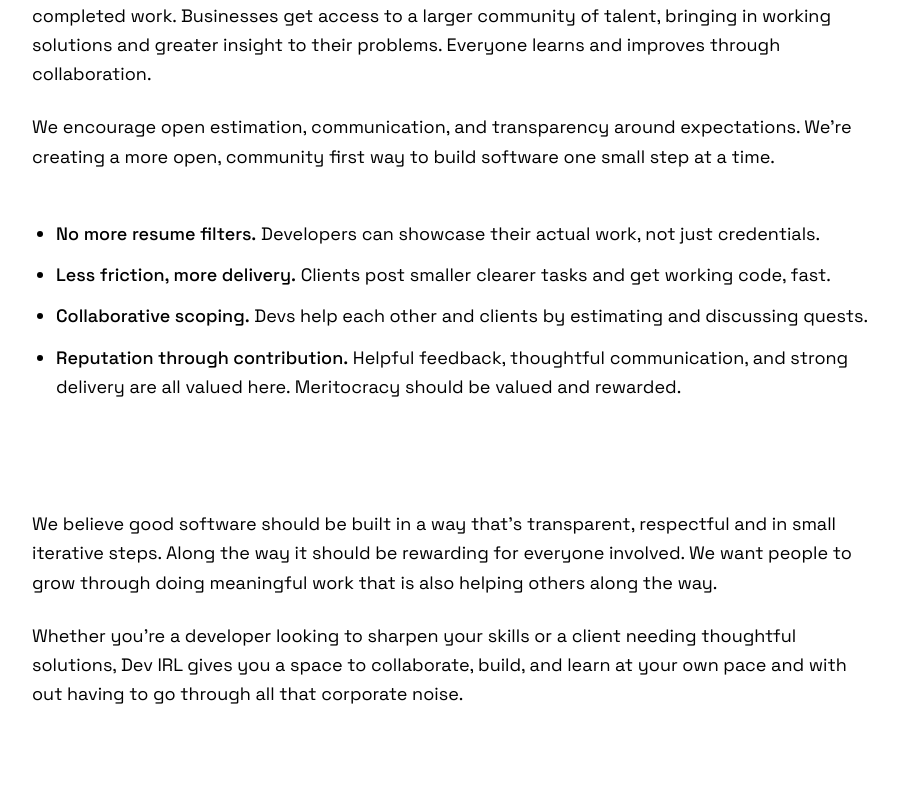
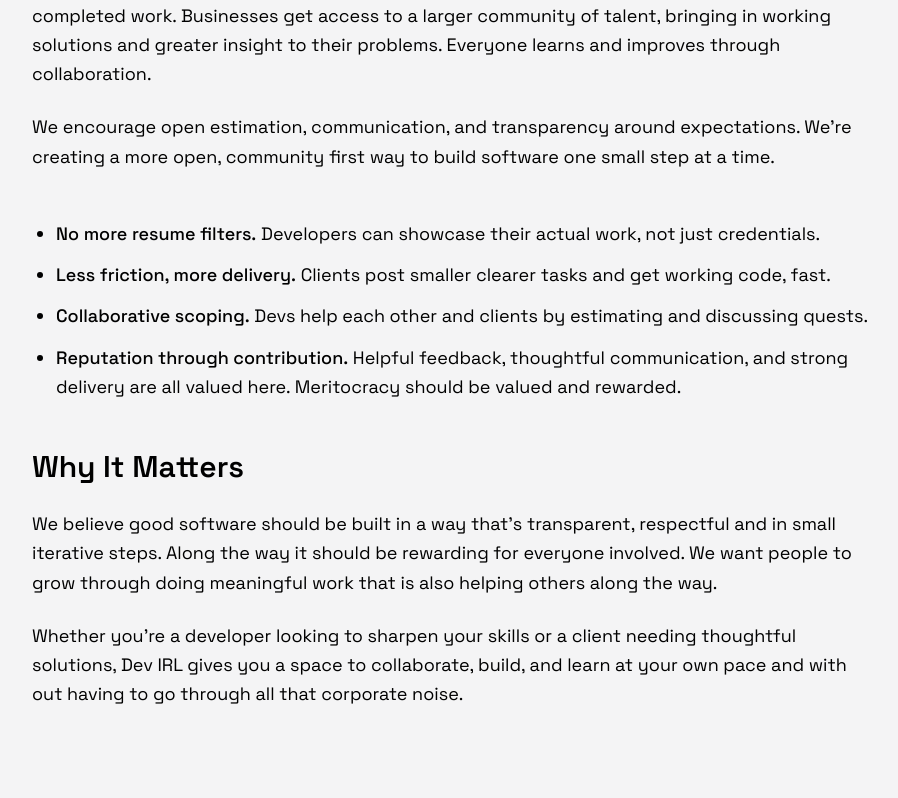
Before and after one commit to mywyau/devirl-frontend, a Nuxt app: page /about in a window 1280 px wide. Shown: the part 829-1627 px from the top of the page, without its empty margins (184-1082 px from the left). Built offline with nearby package versions, Linux system fonts and the light colour scheme; no server answers.

Commit message:
fixing abpout page styling

```diff
--- a/pages/about.vue
+++ b/pages/about.vue
@@ -3,7 +3,7 @@
 
 <template>
   <NuxtLayout>
-    <div class="font-sans text-black bg-white dark:text-white dark:bg-zinc-900 min-h-screen">
+    <div class="font-sans text-black bg-zinc-100 dark:text-white dark:bg-zinc-900 min-h-screen">
       <div class="py-20 px-6 max-w-4xl mx-auto space-y-12">
         <h1 class="text-5xl font-heading font-bold text-blackdark:text-teal-400 text-center">
           About Dev IRL
@@ -73,7 +73,7 @@
         </section>
 
         <section class="space-y-6 text-black dark:text-gray-300 text-lg leading-relaxed">
-          <h2 class="text-3xl font-heading font-semibold text-white">Why It Matters</h2>
+          <h2 class="text-3xl font-heading font-semibold text-black dark:text-white">Why It Matters</h2>
           <p>
             We believe good software should be built in a way that’s transparent, respectful and in small iterative
             steps. Along the way it should be rewarding for everyone involved.
```
